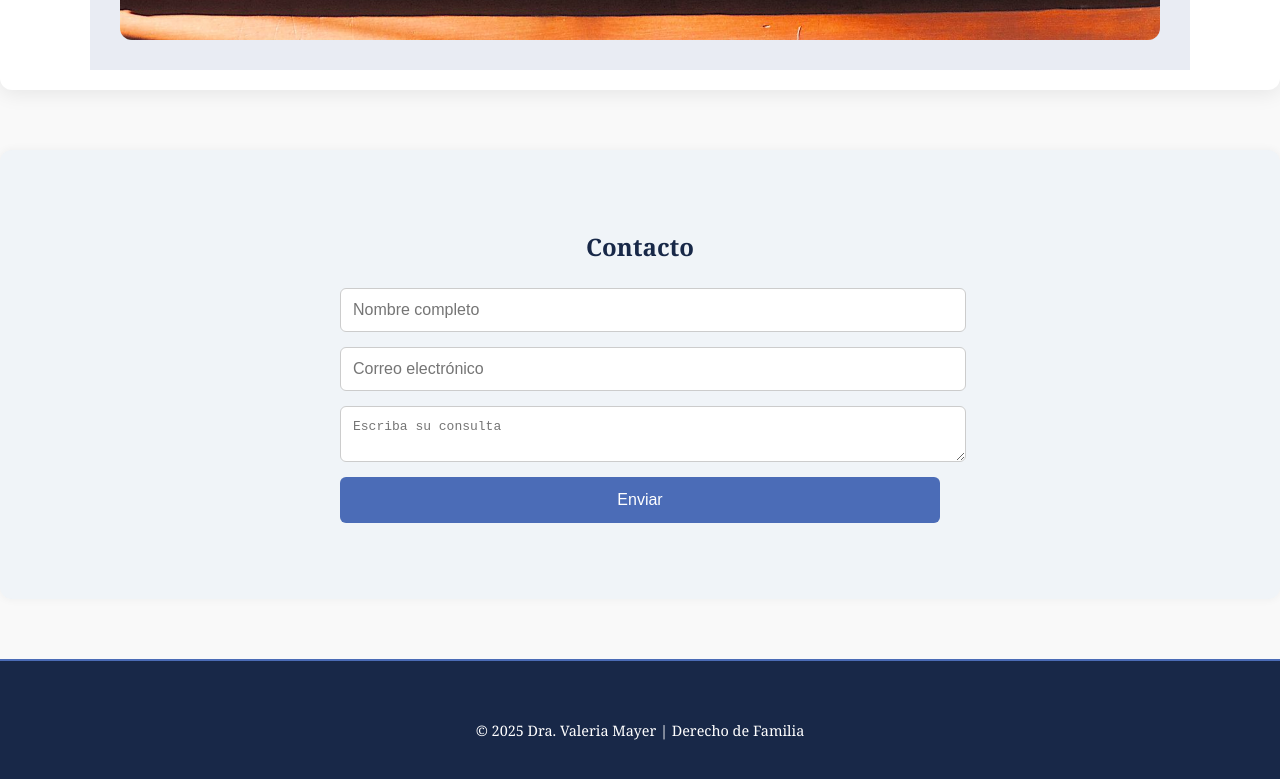
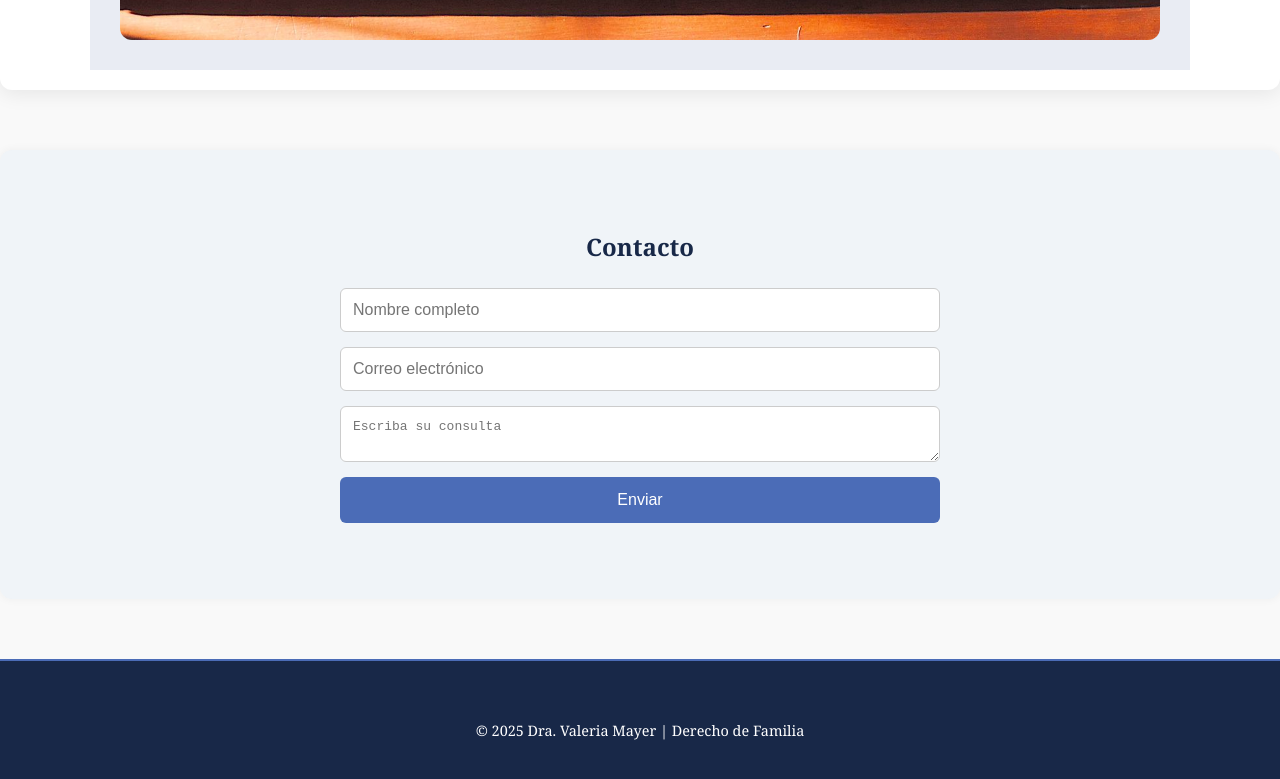
Before and after one commit to lautaromayer/ValeriaMayer, a plain HTML site: page index.html in a window 1280 px wide. Shown: the part 1343-2122 px from the top of the page. Drawn offline with Linux system fonts and the light colour scheme.

Commit message:
Update index.css

```diff
--- a/index.css
+++ b/index.css
@@ -73,6 +73,13 @@ body {
   border-radius: 12px;
   box-shadow: 0 0 10px rgba(0,0,0,0.05);
   transition: all 0.3s ease;
+  display: flex;
+  justify-content: center;
+}
+
+.contacto .container {
+  width: 100%;
+  max-width: 600px;
 }
 
 .contacto h2 {
@@ -85,8 +92,7 @@ body {
   display: flex;
   flex-direction: column;
   gap: 15px;
-    max-width: 600px;
-    margin: 0 auto;
+  width: 100%;
 }
 
 form input, form textarea {
@@ -97,6 +103,7 @@ body {
   width: 100%;
   resize: vertical;
   transition: border-color 0.2s;
+  box-sizing: border-box;
 }
 
 form input:focus, form textarea:focus {
```
Lines whose indentation alone changed are shown as unchanged.
